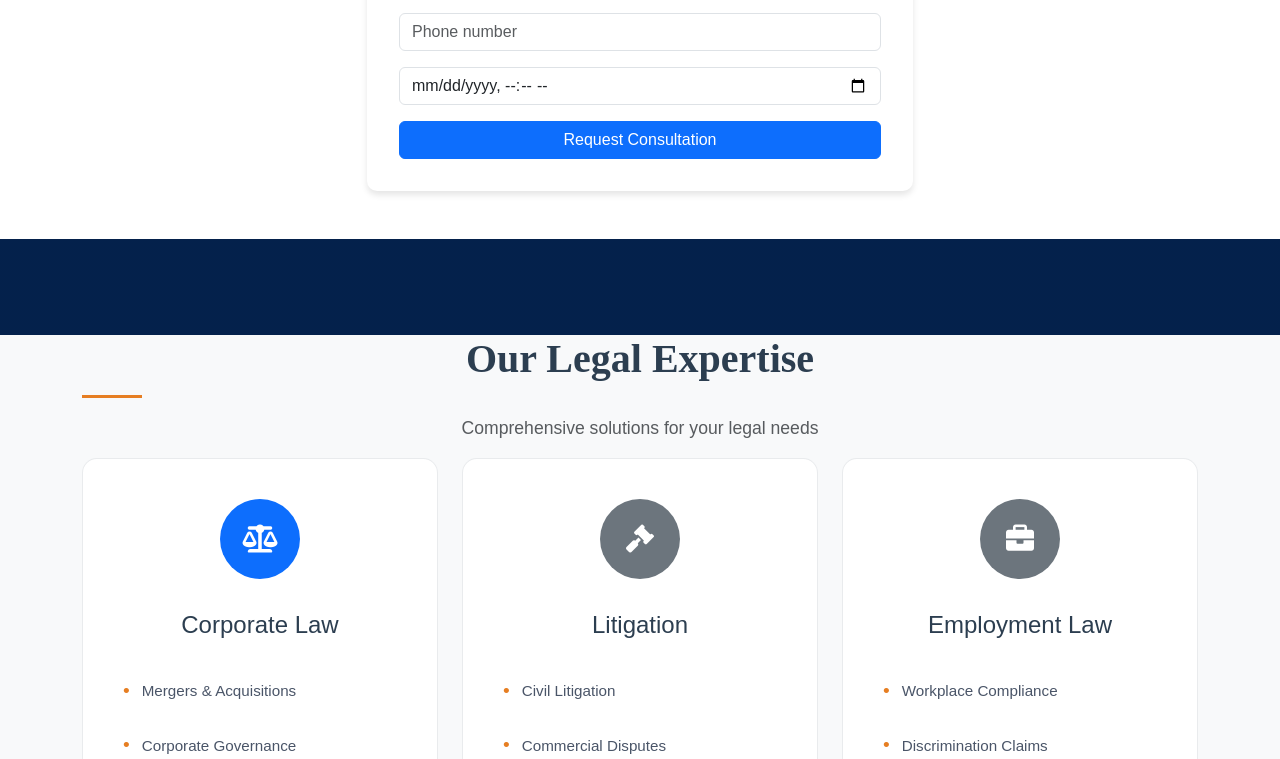
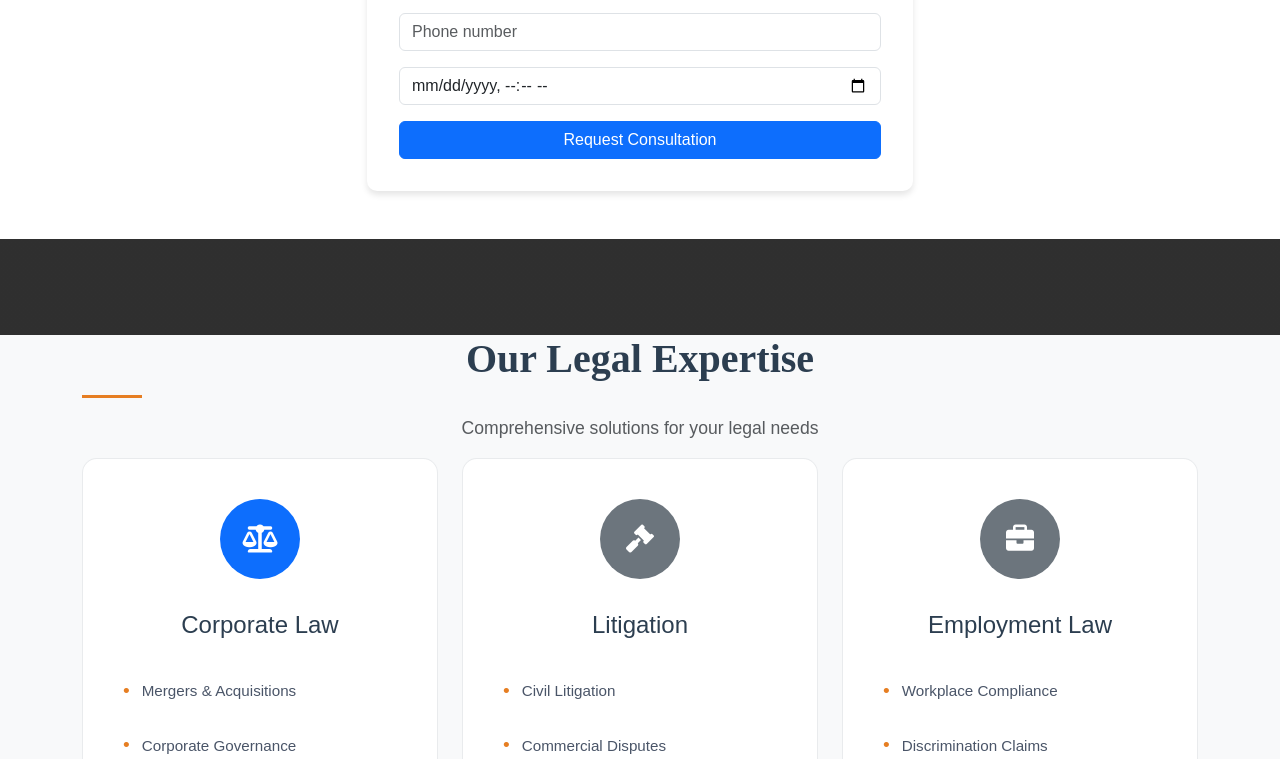
Before and after one commit to chesaro1/look, a plain HTML site: page index.html in a window 1280 px wide. Shown: the part 1120-1879 px from the top of the page. Drawn offline with nearby package versions, Linux system fonts and the light colour scheme; the site is published under a folder, as on GitHub Pages, so addresses that start at the root find nothing.

Commit message:
Update styles.css

```diff
--- a/styles.css
+++ b/styles.css
@@ -11,7 +11,7 @@ nav{
 /* Hero Section */
 .hero {
     background: linear-gradient(rgba(0, 0, 0, 0.7), rgba(0, 0, 0, 0.7)),
-                url('/images/hero-bg.jpg') center/cover;
+                url('./images/hero-bg.jpg') center/cover;
     color: white;
     padding: 8% 0;
     text-align: center;
```
